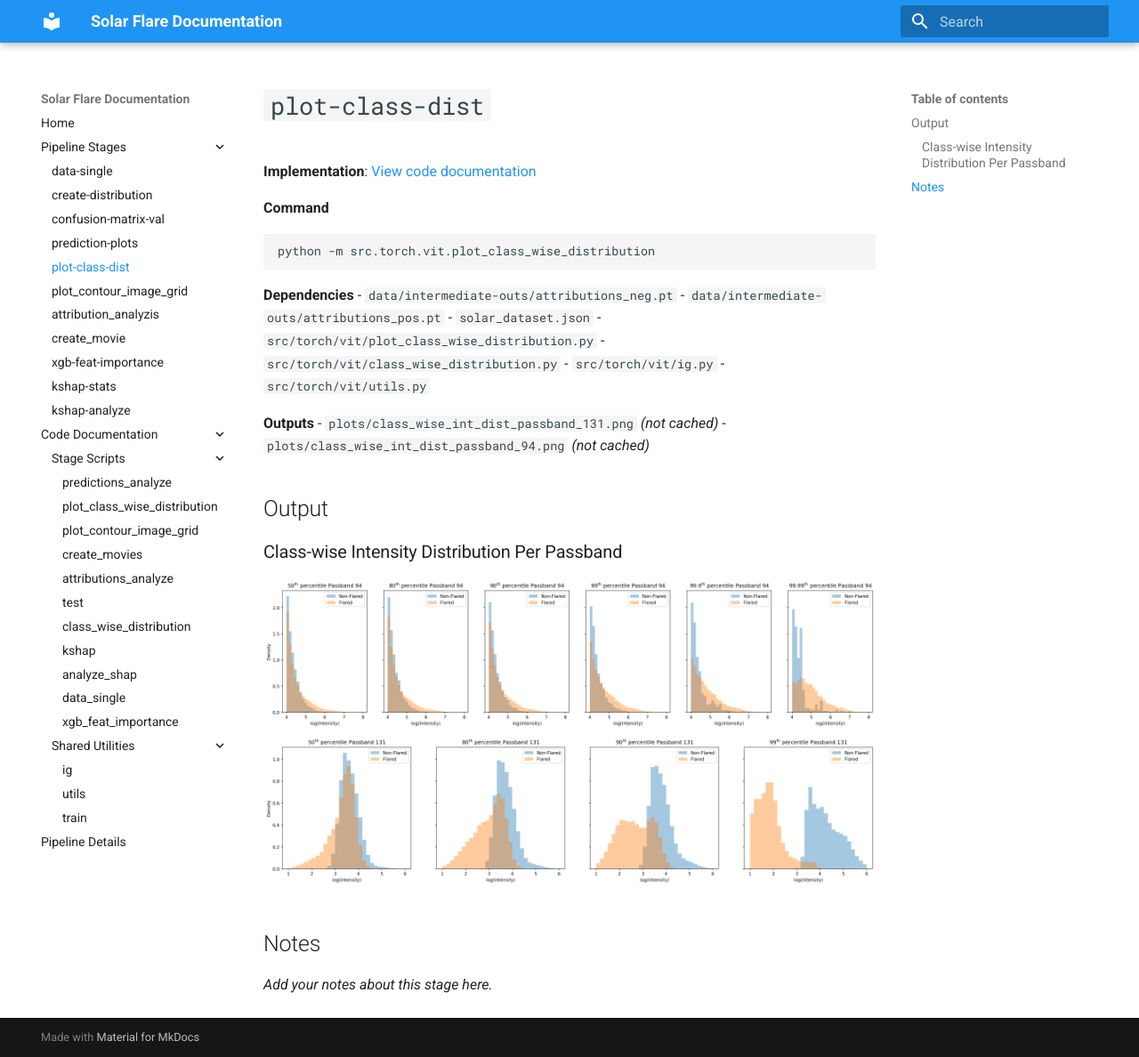
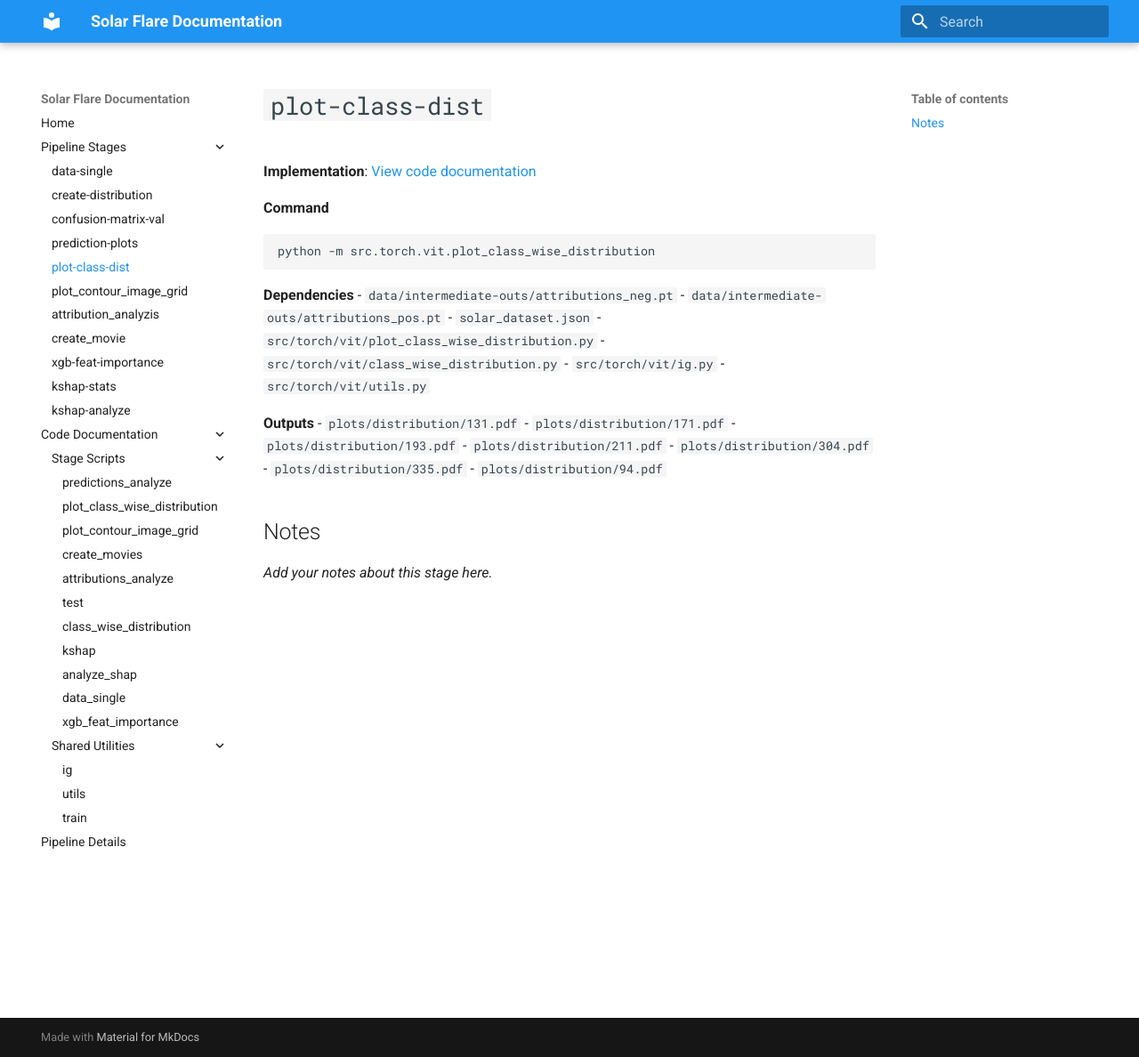
Before and after one commit to linnabraham/solar, an MkDocs documentation site: the page built from docs/stages/plot-class-dist.md, in a window 1280 px wide and 1188 px high. Shown: the whole window at 89% size. Built offline with MkDocs 1.6.1 and Material for MkDocs 9.7.7, drawn with Linux system fonts in a browser that asks for light colours.

Commit message:
fix(docs): delete and regenerate docs for distribution stage

```diff
--- a/docs/stages/plot-class-dist.md
+++ b/docs/stages/plot-class-dist.md
@@ -18,14 +18,13 @@ python -m src.torch.vit.plot_class_wise_distribution
 - `src/torch/vit/utils.py`
 
 **Outputs**
-- `plots/class_wise_int_dist_passband_131.png` _(not cached)_
-- `plots/class_wise_int_dist_passband_94.png` _(not cached)_
-
-## Output
-
-### Class-wise Intensity Distribution Per Passband
-![94](../assets/plots/class_wise_int_dist_passband_94.png)
-![131](../assets/plots/class_wise_int_dist_passband_131.png)
+- `plots/distribution/131.pdf`
+- `plots/distribution/171.pdf`
+- `plots/distribution/193.pdf`
+- `plots/distribution/211.pdf`
+- `plots/distribution/304.pdf`
+- `plots/distribution/335.pdf`
+- `plots/distribution/94.pdf`
 
 ## Notes
 
```
